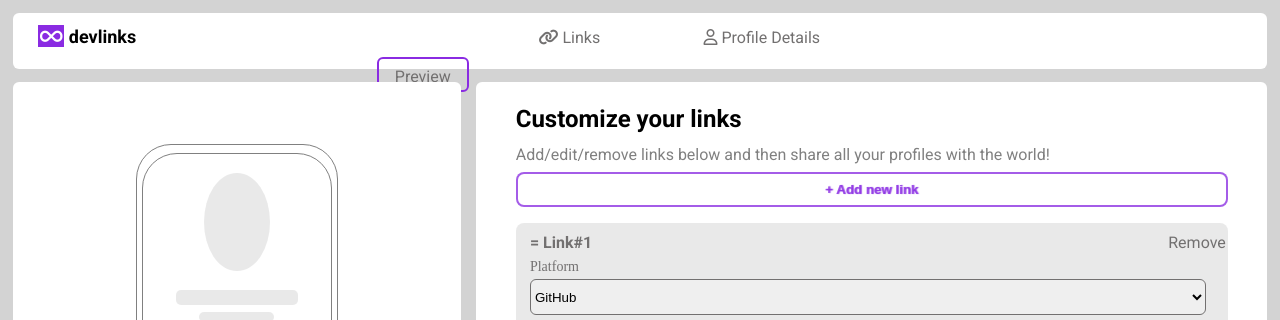
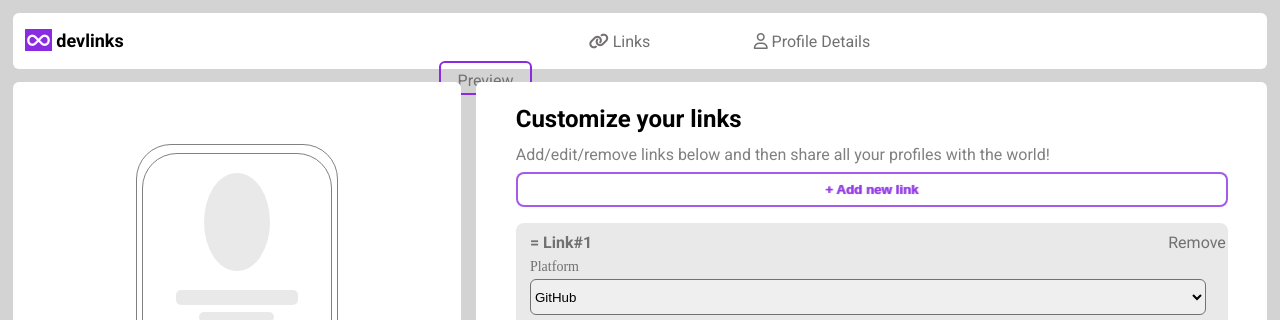
Before and after one commit to MucahitKartal/Device-Form-Project, a plain HTML site: page index.html in a window 1280 px wide. Shown: the top 320 px of the page. Drawn offline with Linux system fonts and the light colour scheme.

Commit message:
some stylings

```diff
--- a/style.css
+++ b/style.css
@@ -21,10 +21,11 @@ nav ul li {
   font-family: "Roboto", sans-serif;
 }
 #devlinks {
-  margin-left: 2%;
+  margin-left: 1%;
   font-weight: bold;
   font-size: 18px;
-  padding-top: 1%;
+  padding-top: 1.3%;
+  margin-right: 5%;
 }
 #icon1 {
   border: 2px solid blueviolet;
@@ -84,7 +85,7 @@ div:hover #icon2 {
   border: 2px solid blueviolet;
   border-radius: 6px;
   padding: 0.4%;
-  margin-left: 29%;
+  margin-left: 34%;
   padding: 0.6% 1.3%;
   padding-bottom: 0.3%;
 }
```
